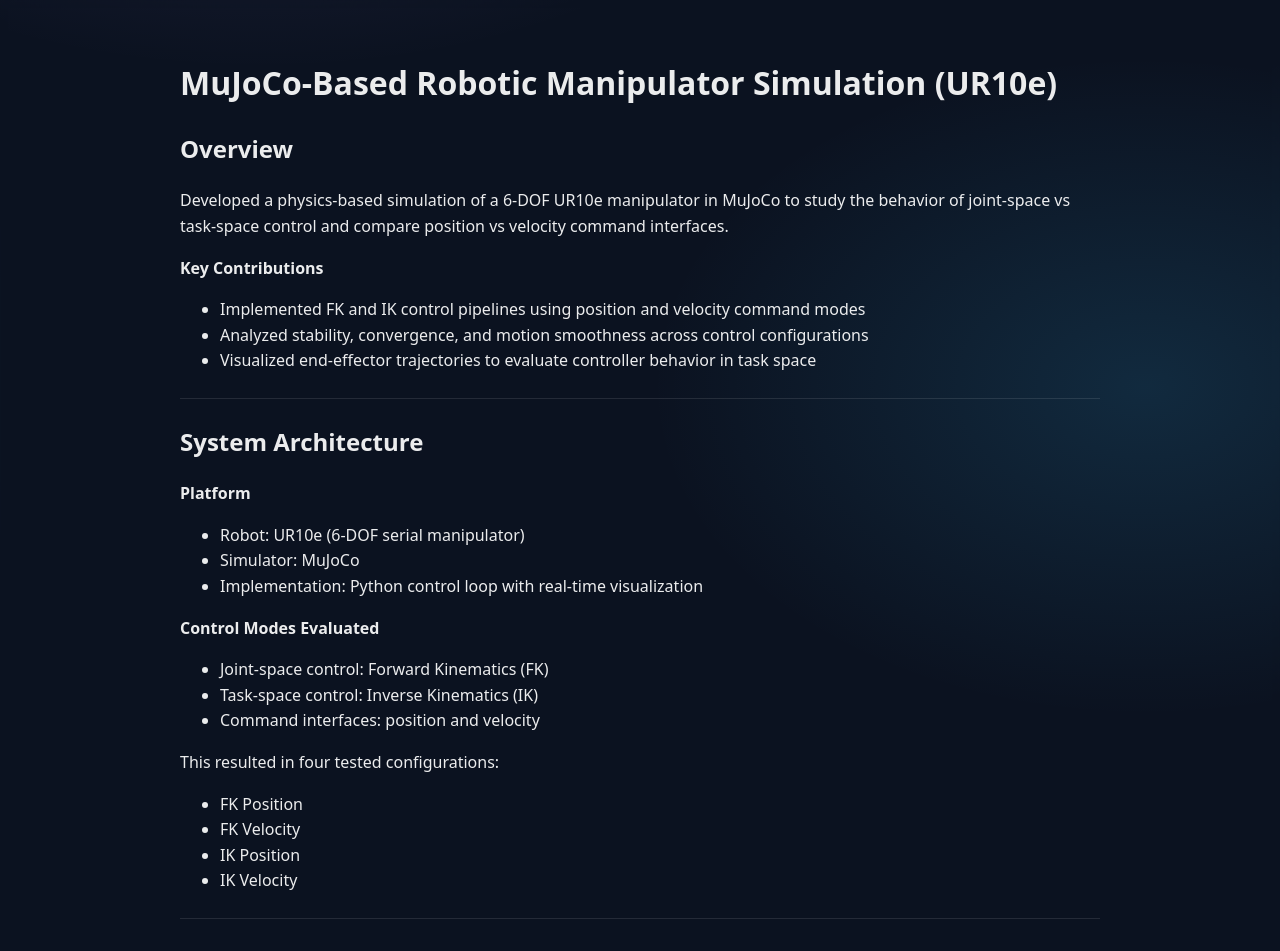
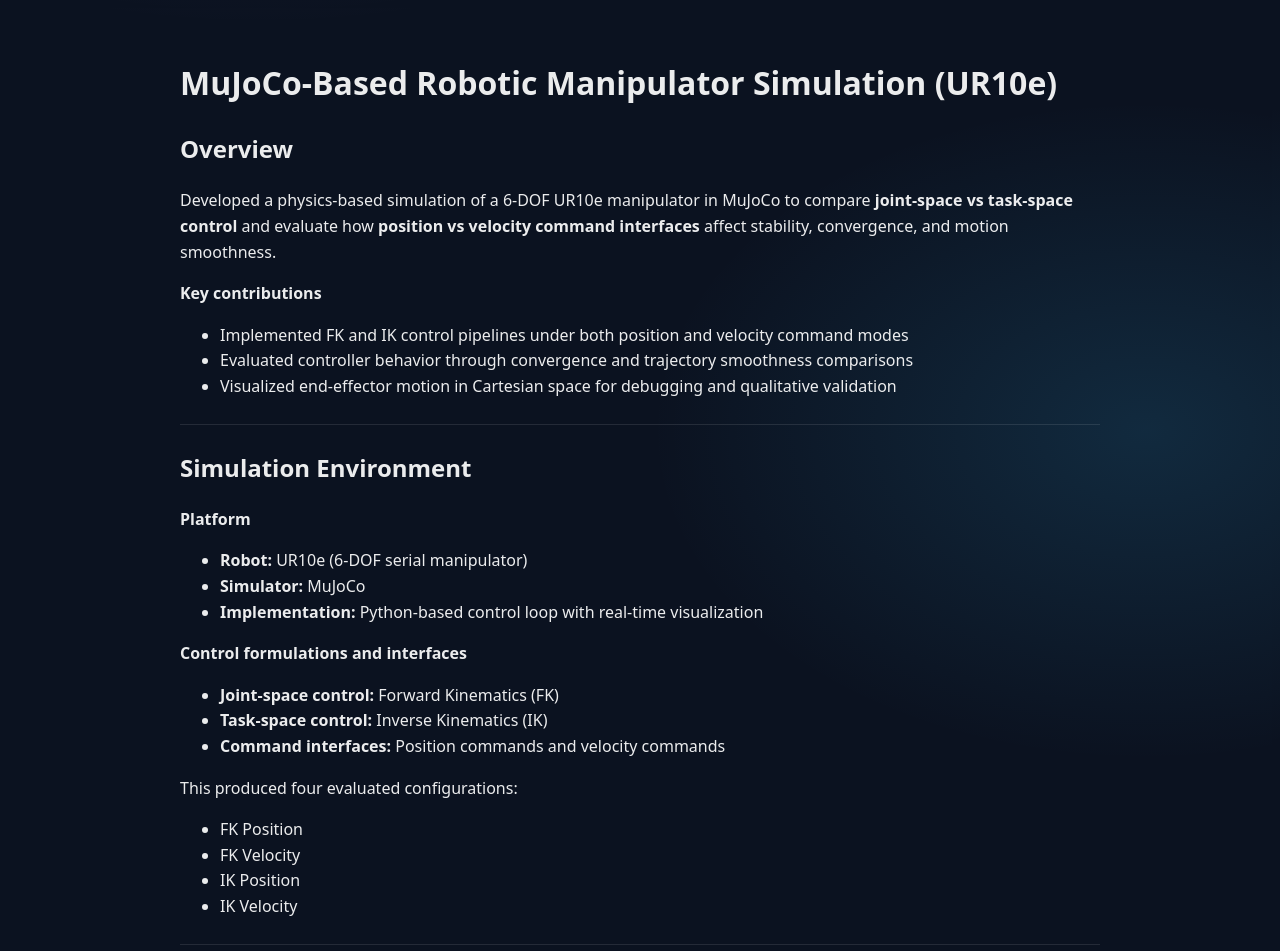
Before and after one commit to adityx23/adityapatil, a Jekyll site: the page built from projects/mujoco-manipulator.md, in a window 1280 px wide and 1400 px high. Shown: the top 951 px of the window. Built offline with Jekyll 4.4.1, drawn with Linux system fonts in a browser that asks for light colours; some of the changed text lies outside the part shown.

Commit message:
Update mujoco-manipulator.md

```diff
--- a/projects/mujoco-manipulator.md
+++ b/projects/mujoco-manipulator.md
@@ -6,28 +6,27 @@
 # MuJoCo-Based Robotic Manipulator Simulation (UR10e)
 
 ## Overview
-Developed a physics-based simulation of a 6-DOF UR10e manipulator in MuJoCo to study the behavior of joint-space vs task-space control and compare position vs velocity command interfaces.
+Developed a physics-based simulation of a 6-DOF UR10e manipulator in MuJoCo to compare **joint-space vs task-space control** and evaluate how **position vs velocity command interfaces** affect stability, convergence, and motion smoothness.
 
-**Key Contributions**
-- Implemented FK and IK control pipelines using position and velocity command modes
-- Analyzed stability, convergence, and motion smoothness across control configurations
-- Visualized end-effector trajectories to evaluate controller behavior in task space
+**Key contributions**
+- Implemented FK and IK control pipelines under both position and velocity command modes
+- Evaluated controller behavior through convergence and trajectory smoothness comparisons
+- Visualized end-effector motion in Cartesian space for debugging and qualitative validation
 
 ---
 
-## System Architecture
+## Simulation Environment
+**Platform**
+- **Robot:** UR10e (6-DOF serial manipulator)
+- **Simulator:** MuJoCo
+- **Implementation:** Python-based control loop with real-time visualization
 
-**Platform**
-- Robot: UR10e (6-DOF serial manipulator)
-- Simulator: MuJoCo
-- Implementation: Python control loop with real-time visualization
+**Control formulations and interfaces**
+- **Joint-space control:** Forward Kinematics (FK)
+- **Task-space control:** Inverse Kinematics (IK)
+- **Command interfaces:** Position commands and velocity commands
 
-**Control Modes Evaluated**
-- Joint-space control: Forward Kinematics (FK)
-- Task-space control: Inverse Kinematics (IK)
-- Command interfaces: position and velocity
-
-This resulted in four tested configurations:
+This produced four evaluated configurations:
 - FK Position
 - FK Velocity
 - IK Position
@@ -35,63 +34,75 @@
 
 ---
 
-## Control Experiments
+## Control Implementation
+### Forward Kinematics (FK)
+Joint-space targets are issued directly and propagated through the manipulator’s kinematic chain. FK modes were used as a stable baseline for validating joint-level convergence and motion behavior.
+
+### Inverse Kinematics (IK)
+Cartesian targets (or Cartesian velocities) are mapped to joint commands using inverse kinematics / Jacobian relationships. IK modes enable intuitive task-space control but introduce numerical sensitivity and constraint-handling considerations.
+
+### Position vs Velocity Interfaces
+- **Position commands:** faster convergence but more abrupt transitions
+- **Velocity commands:** smoother trajectories and more continuous motion behavior
+
+---
+
+## Control Experiments and Results
 
 ### FK — Position Control
-Direct joint position commands propagated through the kinematic chain. Used to validate joint-level convergence and establish a stable baseline.
+Direct joint position commands used to validate joint-level convergence and establish a baseline behavior.
 
 ![FK Position Control](../assets/mujoco/ur10e_FK_position.gif)
 
 ---
 
 ### FK — Velocity Control
-Joint velocity commands produced smoother motion and reduced abrupt transitions compared to position commands.
+Joint velocity commands produced smoother transitions and reduced abrupt motion compared to position-based control.
 
 ![FK Velocity Control](../assets/mujoco/ur10e_FK_velocity.gif)
 
 ---
 
 ### IK — Position Control
-Task-space targets were mapped to joint configurations using inverse kinematics. Enabled intuitive Cartesian motion but required handling solver convergence and joint constraints.
+Task-space goals mapped to joint configurations via inverse kinematics. Enabled intuitive Cartesian targeting while requiring solver convergence and constraint awareness.
 
 ![IK Position Control](../assets/mujoco/ur10e_IK_position.gif)
 
 ---
 
 ### IK — Velocity Control
-End-effector velocity commands were mapped to joint velocities using Jacobian relationships, producing continuous and smooth Cartesian trajectories.
+End-effector velocity commands mapped to joint velocities using Jacobian relationships, producing continuous and smooth Cartesian trajectories.
 
 ![IK Velocity Control](../assets/mujoco/ur10e_IK_velocity.gif)
 
 ---
 
-## Engineering Observations
+## Engineering Insights
 
-**Control behavior differences**
-- FK control is stable and predictable, but less intuitive for task-space motion
-- IK control enables direct Cartesian control but introduces numerical sensitivity
+**Joint-space vs task-space control**
+- FK control is stable and predictable, but less intuitive for task-space behavior
+- IK control enables direct Cartesian motion but is more sensitive to numerical and constraint effects
 
-**Command interface impact**
-- Velocity control produced smoother trajectories and reduced motion discontinuities
-- Position commands resulted in faster convergence but more abrupt transitions
+**Position vs velocity interfaces**
+- Velocity control yielded smoother motion and reduced discontinuities
+- Position control converged faster but introduced sharper transitions
 
-**Simulation advantages**
-- Physics-based simulation exposed controller artifacts not visible in purely kinematic models
-- Trajectory visualization enabled rapid debugging and validation of controller behavior
+**Why simulation mattered**
+- Physics-based MuJoCo simulation revealed motion artifacts not visible in purely kinematic testing
+- End-effector trajectory visualization significantly accelerated debugging and validation
 
 ---
 
 ## Technical Stack
-- MuJoCo physics engine
-- Python simulation and control loop
-- Forward and Inverse Kinematics
-- Jacobian-based velocity control
-- Real-time trajectory visualization
+- **Simulation:** MuJoCo
+- **Programming:** Python
+- **Robotics:** Forward/Inverse Kinematics, Jacobian-based velocity control
+- **Validation:** Real-time end-effector trajectory visualization
 
 ---
 
-## Extensions and Future Work
-- Implement torque-based control using MuJoCo inverse dynamics
-- Benchmark tracking accuracy and convergence quantitatively
-- Extend to manipulation tasks involving object interaction
-- Compare controller performance under dynamic loading conditions
+## Future Improvements
+- Add torque-based control using MuJoCo inverse dynamics and compare against position/velocity command modes
+- Quantitatively benchmark tracking error and convergence (across multiple trajectories)
+- Extend to contact-rich manipulation (object interaction, grasping, collision constraints)
+- Evaluate controller behavior under dynamic loading and constraint variation
```
